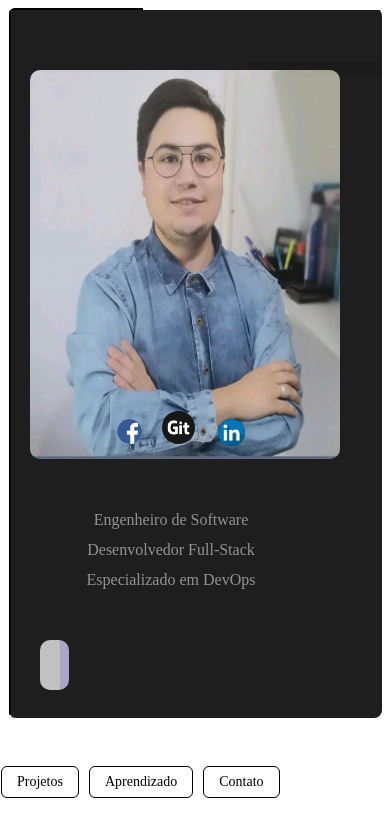
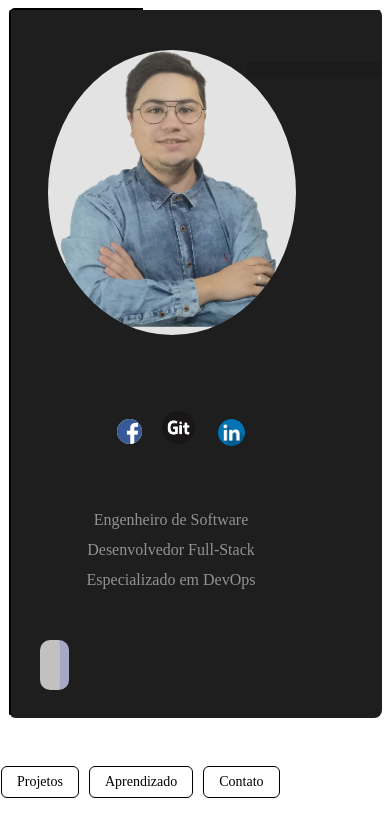
Before and after one commit to eliseu-modan/portfolio_project, a React app: page /Aprendizado in a window 390 px wide. Shown: the top 836 px of the page. Built offline with nearby package versions, Linux system fonts and the light colour scheme.

Commit message:
update logo

```diff
--- a/src/componentes/templates/Header.css
+++ b/src/componentes/templates/Header.css
@@ -72,14 +72,19 @@
         border-radius: 30px;
     }
 
-    .logo1{
-      position:absolute;
+    .logo1 {
+      position: absolute;
       left: 26%;
-      top: 60px;
-      width: 50%;
-      height: 40%;
-      border-Radius: 10px;
-      opacity: 88%;
+      top: 40px;
+      width: 50%; /* Ajuste conforme necessário */
+      height: auto; /* Mantenha a altura automática para evitar distorções */
+      border-radius: 50%; /* Torna a imagem circular */
+      opacity: 0.88; /* Valor de opacidade entre 0 (transparente) e 1 (opaco) */
+  }
+  .logo1 img {
+    width: 100%;
+    height: auto;
+    display: block;
 }
     @media (max-width:1470px){
       #icon_facebook, #Git_icon,#icon_linkedin{
@@ -98,14 +103,19 @@
       top: 420px
 
      }
-     .logo1{
-      position:absolute;
+     .logo1 {
+      position: absolute;
       left: 26%;
-      top: 60px;
-      width: 50%;
-      height: 30%;
-      border-Radius: 10px;
-      opacity: 88%;
+      top: 40px;
+      width: 50%; /* Ajuste conforme necessário */
+      height: auto; /* Mantenha a altura automática para evitar distorções */
+      border-radius: 50%; /* Torna a imagem circular */
+      opacity: 0.88; /* Valor de opacidade entre 0 (transparente) e 1 (opaco) */
+  }
+  .logo1 img {
+    width: 100%;
+    height: auto;
+    display: block;
 }
 
     }
@@ -129,14 +139,19 @@
 
 
     }
-    .logo1{
-      position:absolute;
+    .logo1 {
+      position: absolute;
       left: 26%;
-      top: 60px;
-      width: 50%;
-      height: 35%;
-      border-Radius: 10px;
-      opacity: 88%;
+      top: 40px;
+      width: 50%; /* Ajuste conforme necessário */
+      height: auto; /* Mantenha a altura automática para evitar distorções */
+      border-radius: 50%; /* Torna a imagem circular */
+      opacity: 0.88; /* Valor de opacidade entre 0 (transparente) e 1 (opaco) */
+  }
+  .logo1 img {
+    width: 100%;
+    height: auto;
+    display: block;
 }
     }
     @media (max-width:980px){
@@ -161,14 +176,19 @@
 
 
        }
-       .logo1{
-        position:absolute;
+       .logo1 {
+        position: absolute;
         left: 26%;
-        top: 60px;
-        width: 50%;
-        height: 35%;
-        border-Radius: 10px;
-        opacity: 88%;
+        top: 40px;
+        width: 50%; /* Ajuste conforme necessário */
+        height: auto; /* Mantenha a altura automática para evitar distorções */
+        border-radius: 50%; /* Torna a imagem circular */
+        opacity: 0.88; /* Valor de opacidade entre 0 (transparente) e 1 (opaco) */
+    }
+    .logo1 img {
+      width: 100%;
+      height: auto;
+      display: block;
   }
     }
     @media (max-width:909px){
@@ -194,14 +214,19 @@
 
 
        }
-       .logo1{
-        position:absolute;
+       .logo1 {
+        position: absolute;
         left: 26%;
-        top: 60px;
-        width: 50%;
-        height: 35%;
-        border-Radius: 10px;
-        opacity: 88%;
+        top: 40px;
+        width: 50%; /* Ajuste conforme necessário */
+        height: auto; /* Mantenha a altura automática para evitar distorções */
+        border-radius: 50%; /* Torna a imagem circular */
+        opacity: 0.88; /* Valor de opacidade entre 0 (transparente) e 1 (opaco) */
+    }
+    .logo1 img {
+      width: 100%;
+      height: auto;
+      display: block;
   }
   }
 
@@ -229,14 +254,19 @@
 
 
      }
-     .logo1{
-      position:absolute;
+     .logo1 {
+      position: absolute;
       left: 26%;
-      top: 60px;
-      width: 50%;
-      height: 30%;
-      border-Radius: 10px;
-      opacity: 88%;
+      top: 40px;
+      width: 50%; /* Ajuste conforme necessário */
+      height: auto; /* Mantenha a altura automática para evitar distorções */
+      border-radius: 50%; /* Torna a imagem circular */
+      opacity: 0.88; /* Valor de opacidade entre 0 (transparente) e 1 (opaco) */
+  }
+  .logo1 img {
+    width: 100%;
+    height: auto;
+    display: block;
 }
 }
 
@@ -277,13 +307,18 @@ margin-right: 20px;
 z-index: 9;
 
    }
-   .logo1{
-    position:absolute;
-    left: 3%;
-    top: 60px;
-    width: 50%;
-    height: 48%;
-    border-Radius: 10px;
-    /* opacity: 78%; */
+   .logo1 {
+    position: absolute;
+    left: 6%;
+    top: 40px;
+    width: 40%; /* Ajuste conforme necessário */
+    height: auto; /* Mantenha a altura automática para evitar distorções */
+    border-radius: 50%; /* Torna a imagem circular */
+    opacity: 0.88; /* Valor de opacidade entre 0 (transparente) e 1 (opaco) */
+}
+.logo1 img {
+  width: 100%;
+  height: auto;
+  display: block;
 }
 }
--- a/src/componentes/templates/Header.jsx
+++ b/src/componentes/templates/Header.jsx
@@ -1,6 +1,6 @@
 import React from "react";
 import "./Header.css";
-import Logo1 from "../imgs/Logo1.jpg";
+import Logo1 from "../imgs/Logo1.jpg.png";
 import "../templates/Header.css";
 import linkedin from "../imgs/linkedin.png";
 import Facebook from "../imgs/iconFacebook.png";
@@ -12,6 +12,7 @@ export default (props) => (
       className="logo1"
       src={Logo1}
       width={"50%"}
+
     />
     <div className="nameOne">Engenheiro de Software</div>
     <div className="nameTwo">Desenvolvedor Full-Stack</div>
```
Also changed, not shown: src/componentes/imgs/Logo1.jpg.png (added), src/componentes/imgs/PORTFOLIO.png. Lines whose indentation alone changed are shown as unchanged.
